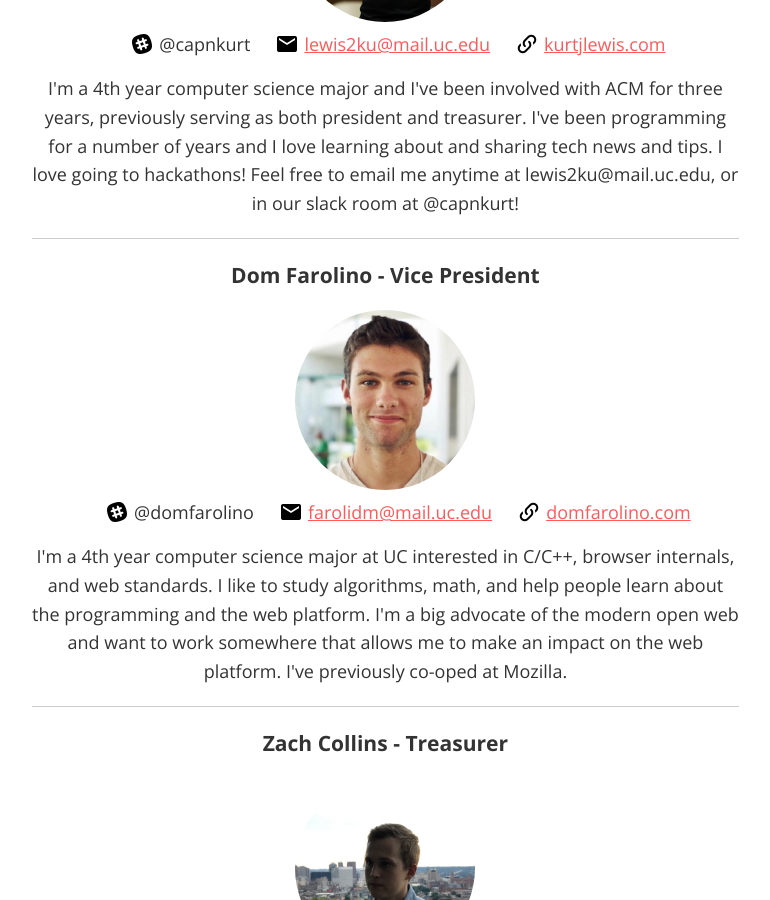
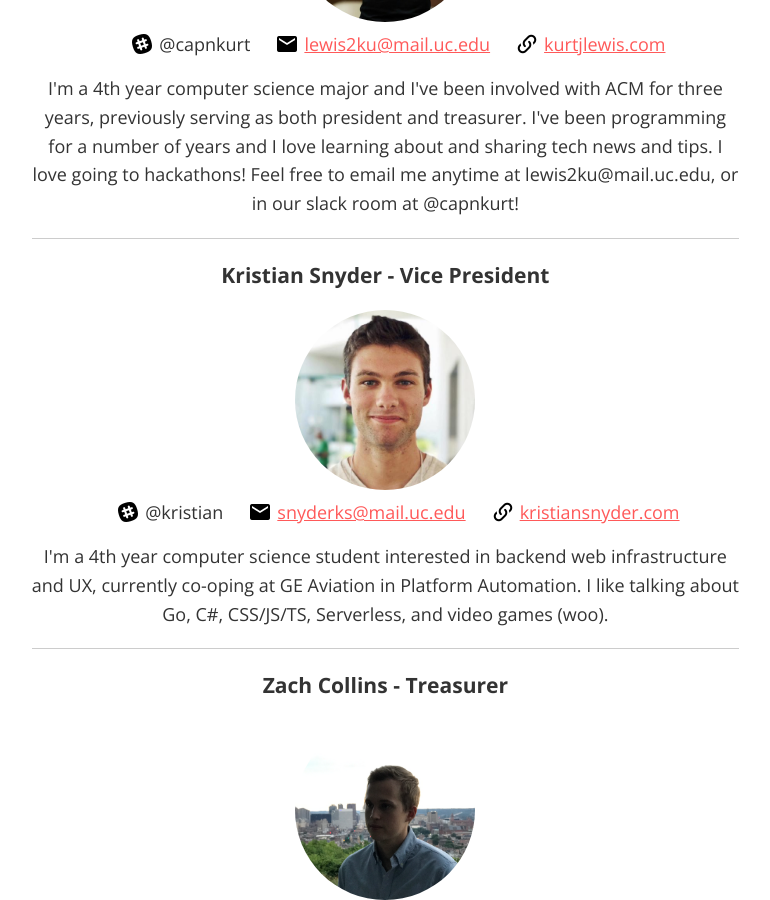
Before and after one commit to ACMatUC/acmatuc.github.io, a Jekyll site: the page built from executives.html, in a window 1280 px wide and 900 px high, scrolled down 428 px. Shown: the whole window, without its empty margins (343-1113 px from the left). Built offline with Jekyll 4.4.1, drawn with Linux system fonts in a browser that asks for light colours.

Commit message:
Our hero updates the executives page
With words about his great pursuits and interests

```diff
--- a/executives.html
+++ b/executives.html
@@ -22,11 +22,11 @@ order: 2
 </div>
 
 <div class="executive">
-  <h3>Dom Farolino - Vice President</h3>
+  <h3>Kristian Snyder - Vice President</h3>
   <img src="/assets/vice-president.jpg" alt="Vice President">
-  <span><img class="icon" src="/assets/slack.png">@domfarolino<img class="icon" src="/assets/email.png"><a href="mailto:farolidm@mail.uc.edu">farolidm@mail.uc.edu</a><img class="icon" src="/assets/link-variant.png"><a href="https://domfarolino.com">domfarolino.com</a></span>
+  <span><img class="icon" src="/assets/slack.png">@kristian<img class="icon" src="/assets/email.png"><a href="mailto:snyderks@mail.uc.edu">snyderks@mail.uc.edu</a><img class="icon" src="/assets/link-variant.png"><a href="https://kristiansnyder.com">kristiansnyder.com</a></span>
   <p>
-    I'm a 4th year computer science major at UC interested in C/C++, browser internals, and web standards. I like to study algorithms, math, and help people learn about the programming and the web platform. I'm a big advocate of the modern open web and want to work somewhere that allows me to make an impact on the web platform. I've previously co-oped at Mozilla.
+    I'm a 4th year computer science student interested in backend web infrastructure and UX, currently co-oping at GE Aviation in Platform Automation. I like talking about Go, C#, CSS/JS/TS, Serverless, and video games (woo).
   </p>
 </div>
 
```
